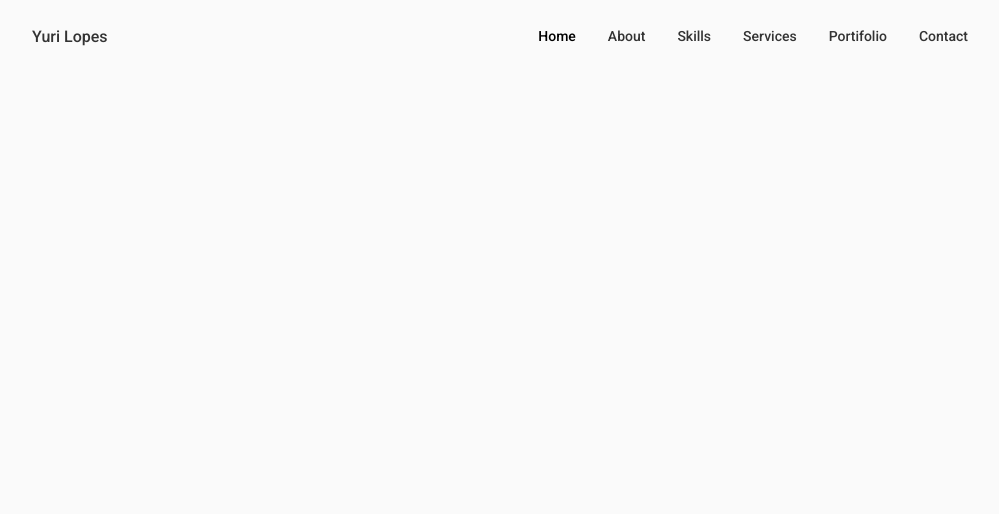
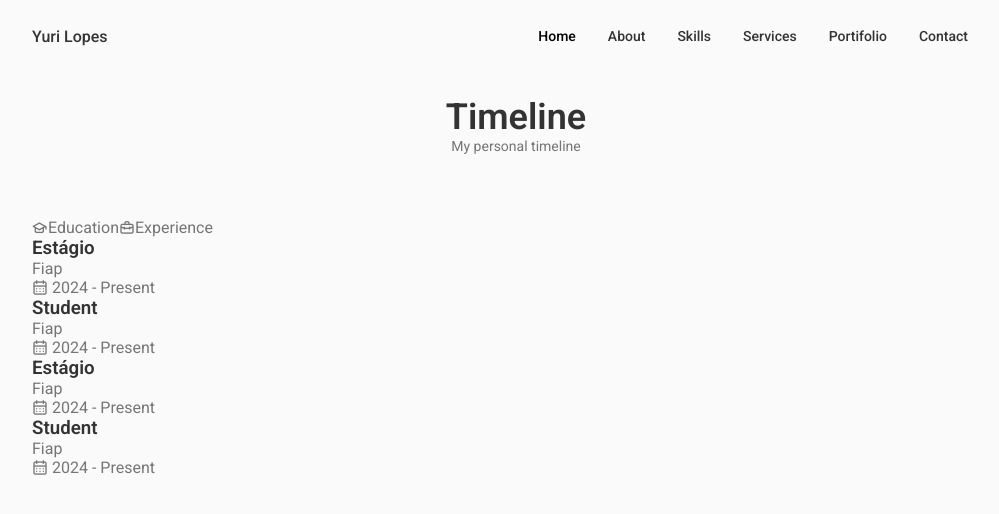
Before and after one commit to YuriLopess/Portifolio, a React (Vite) app: page / in a window 1280 px wide. Shown: the top 514 px of the page, without its empty margins (124-1123 px from the left). Built offline with nearby package versions, Linux system fonts and the light colour scheme.

Commit message:
feat: add timeline in components

```diff
--- a/src/App.jsx
+++ b/src/App.jsx
@@ -1,11 +1,13 @@
 import React from 'react'
 import "./app.css"
 import Header from "./components/header/Header"
+import Timeline from './components/timeline/Timeline'
 
 const App = () => {
   return (
     <>
       <Header/>
+      <Timeline/>
     </>
   )
 }
--- /dev/null
+++ b/src/components/timeline/Timeline.jsx
@@ -0,0 +1,99 @@
+import React from 'react'
+import './timeline.css'
+
+const Timeline = () => {
+  return (
+    <section className='timeline section'>
+      <h2 className='section__title'>Timeline</h2>
+      <span className='section__subtitle'>My personal timeline</span>
+
+      <div className='timeline__container container'>
+        <div className='timeline__tabs'>
+          <div className="timeline__button timeline__active button--flex">
+            <i className="uil uil-graduation-cap qualification__icon"></i> Education
+          </div>
+
+          <div className="timeline__button button--flex">
+            <i className="uil uil-briefcase-alt qualification__icon"></i> Experience
+          </div>
+        </div>
+
+        <div className="timeline__sections">
+          <div className='timeline__content timeline__content-active'>
+            <div className="timeline__data">
+              <div>
+                <h3 className="timeline__title">Estágio</h3>
+                <span className="timeline__subtitle">Fiap</span>
+                <div className="timeline__calender">
+                  <i className="uil uil-calendar-alt"></i> 2024 - Present
+                </div>
+              </div>
+
+              <div>
+                <span className="timeline__rounder"></span>
+                <span className="timeline__line"></span>
+              </div>
+            </div>
+
+            <div className="timeline__data">
+              <div></div>
+              <div>
+                <span className='timeline_rounder'></span>
+                <span className='timeline_line'></span>
+              </div>
+              <div>
+                <h3 className="timeline__title">Student</h3>
+                <span className="timeline__subtitle">Fiap</span>
+                <div className="timeline__calender">
+                  <i className="uil uil-calendar-alt"></i> 2024 - Present
+                </div>
+              </div>
+
+              <div>
+                <span className="timeline__rounder"></span>
+                <div className="timeline__line"></div>
+              </div>
+            </div>
+
+            <div className="timeline__data">
+              <div>
+                <h3 className="timeline__title">Estágio</h3>
+                <span className="timeline__subtitle">Fiap</span>
+                <div className="timeline__calender">
+                  <i className="uil uil-calendar-alt"></i> 2024 - Present
+                </div>
+              </div>
+
+              <div>
+                <span className="timeline__rounder"></span>
+                <span className="timeline__line"></span>
+              </div>
+            </div>
+
+            <div className="timeline__data">
+              <div></div>
+              <div>
+                <span className='timeline_rounder'></span>
+                <span className='timeline_line'></span>
+              </div>
+              <div>
+                <h3 className="timeline__title">Student</h3>
+                <span className="timeline__subtitle">Fiap</span>
+                <div className="timeline__calender">
+                  <i className="uil uil-calendar-alt"></i> 2024 - Present
+                </div>
+              </div>
+
+              <div>
+                <span className="timeline__rounder"></span>
+                <div className="timeline__line"></div>
+              </div>
+            </div>
+          </div>
+        </div>
+      </div>
+    </section>
+  )
+}
+
+export default Timeline
```
Also changed, not shown: src/components/timeline/timeline.css (added).
